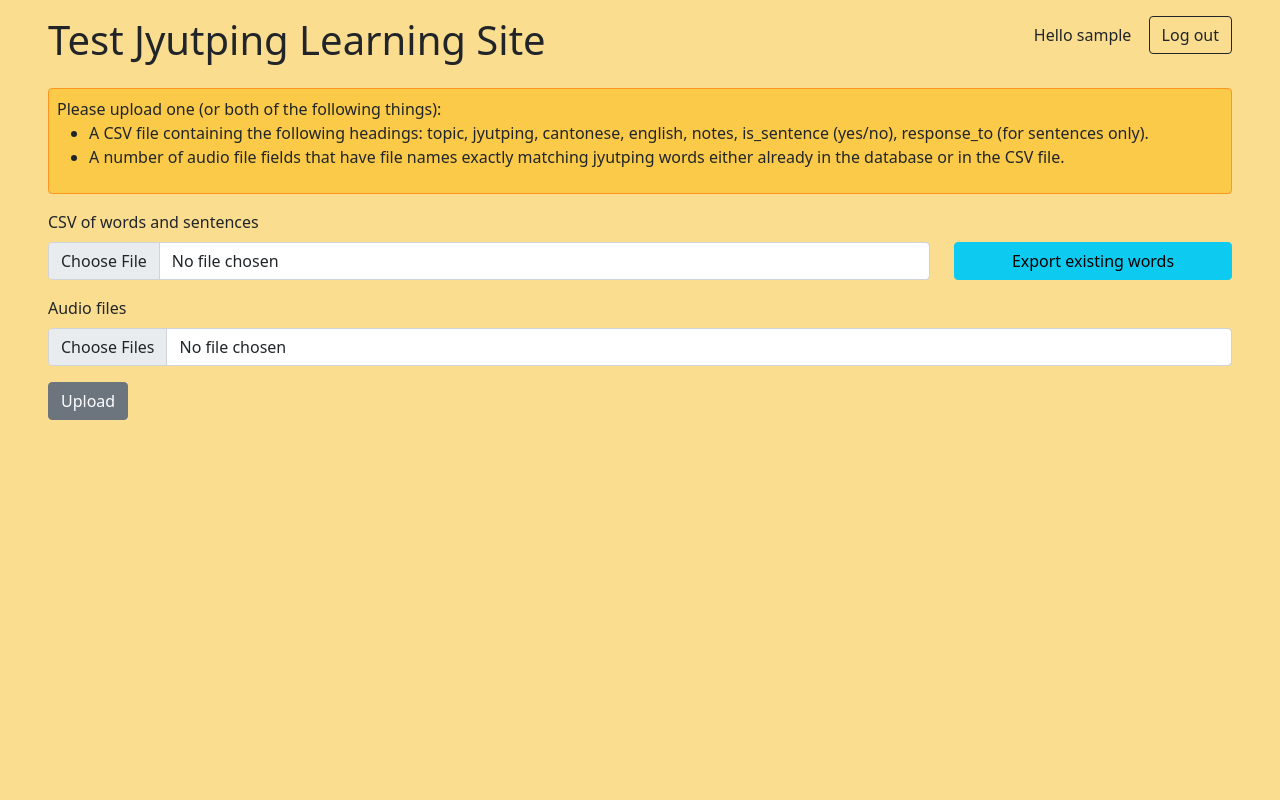
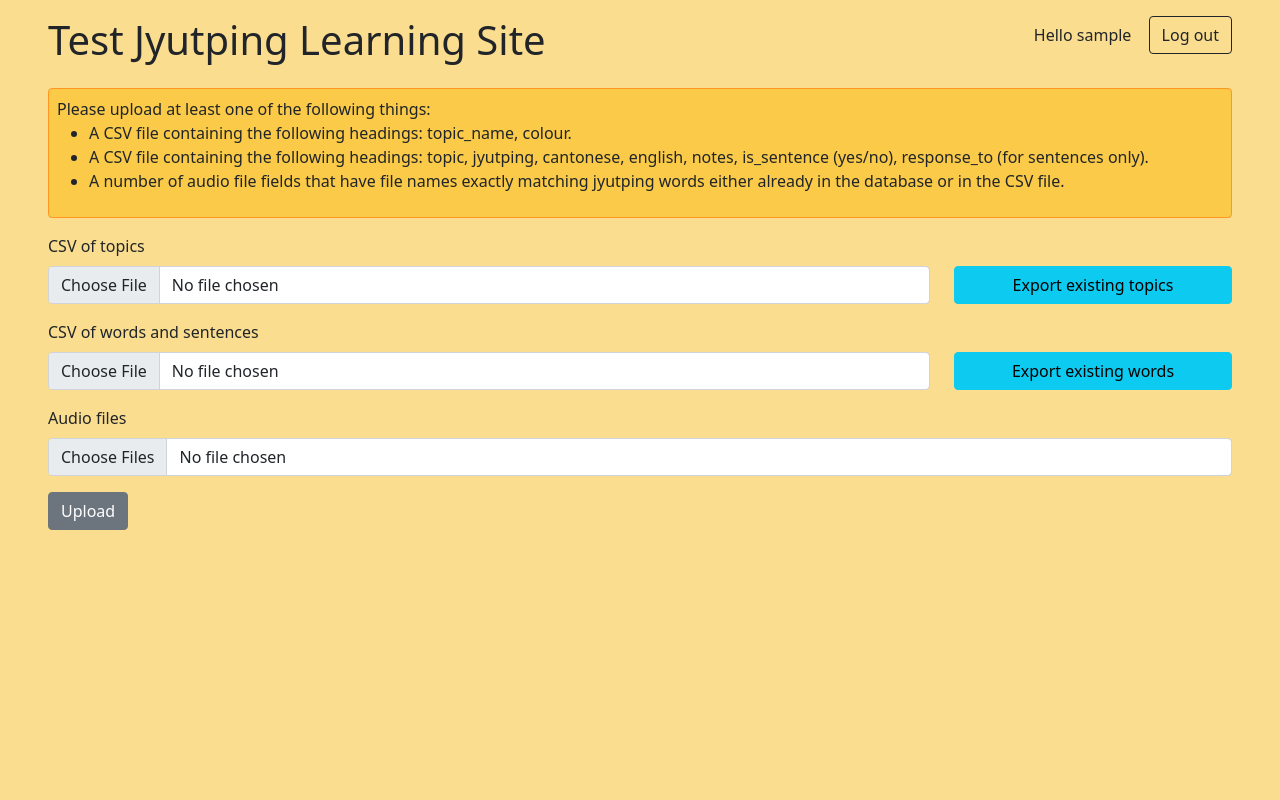
Before and after one commit to turnip99/jyutping-learning-site, a Django app: page /import/ in a window 1280 px wide. Run offline with Django 5.2, Linux system fonts and the light colour scheme; the visitor is signed in with stand-in values (Sample User, id 1); some libraries are stand-ins or nearby versions.

Commit message:
Added colour field

```diff
--- a/wordsandsentences/forms.py
+++ b/wordsandsentences/forms.py
@@ -43,6 +43,7 @@ class TopicForm(FormWithHelperMixin, forms.ModelForm):
         model = Topic
         fields = [
             "topic_name",
+            "colour",
             "loc",
         ]
 
@@ -104,16 +105,20 @@ class MultipleFileField(forms.FileField):
 
 
 class ImportForm(forms.Form):
+    topics_csv = forms.FileField(required=False, label="CSV of topics")
     words_csv = forms.FileField(required=False, label="CSV of words and sentences")
     audio_files = MultipleFileField(required=False)
 
     def __init__(self, *args, **kwargs):
         super().__init__(*args, **kwargs)
         self.helper = FormHelper(self)
-        self.helper.layout = Layout(Div(Div("words_csv", css_class="col-12 col-md-8 col-lg-9"), Div(HTML(f"""<a href='{reverse_lazy("words_export")}' class='btn btn-info w-100'>Export existing words</a>"""), css_class="col-12 col-md-4 col-lg-3 mb-3"), css_class="row align-items-end"), "audio_files")
+        self.helper.layout = Layout(
+            Div(Div("topics_csv", css_class="col-12 col-md-8 col-lg-9"), Div(HTML(f"""<a href='{reverse_lazy("topics_export")}' class='btn btn-info w-100'>Export existing topics</a>"""), css_class="col-12 col-md-4 col-lg-3 mb-3"), css_class="row align-items-end"),
+            Div(Div("words_csv", css_class="col-12 col-md-8 col-lg-9"), Div(HTML(f"""<a href='{reverse_lazy("words_export")}' class='btn btn-info w-100'>Export existing words</a>"""), css_class="col-12 col-md-4 col-lg-3 mb-3"), css_class="row align-items-end"),
+            "audio_files")
         self.helper.add_input(Submit('submit', "Upload", css_class="btn-secondary"))
 
     def clean(self):
         super().clean()
-        if not self.cleaned_data["words_csv"] and not self.cleaned_data["audio_files"]:
+        if not self.cleaned_data["topics_csv"] and not self.cleaned_data["words_csv"] and not self.cleaned_data["audio_files"]:
             raise forms.ValidationError("Please upload a file.")
--- a/wordsandsentences/models.py
+++ b/wordsandsentences/models.py
@@ -5,6 +5,7 @@ from django.db import models
 
 class Topic(models.Model):
     topic_name = models.CharField(max_length=100, unique=True)
+    colour = models.CharField(max_length=7, default="#ffffff", help_text="Pick a dark colour, for good contrast with white backgrounds/text.")
     loc = models.IntegerField()
 
     class Meta:
--- a/wordsandsentences/templates/wordsandsentences/import.html
+++ b/wordsandsentences/templates/wordsandsentences/import.html
@@ -3,8 +3,9 @@
 
 {% block main %}
     <div class="info-box">
-        Please upload one (or both of the following things):
+        Please upload at least one of the following things:
         <ul>
+            <li>A CSV file containing the following headings: topic_name, colour.</li>
             <li>A CSV file containing the following headings: topic, jyutping, cantonese, english, notes, is_sentence (yes/no), response_to (for sentences only).</li>
             <li>A number of audio file fields that have file names exactly matching jyutping words either already in the database or in the CSV file.</li>
         </ul>
--- a/wordsandsentences/urls.py
+++ b/wordsandsentences/urls.py
@@ -19,5 +19,6 @@ urlpatterns = [
     path('sentence_update/<int:pk>/', staff_required(views.SentenceUpdateView.as_view()), name='sentence_update'),
     path('sentence_delete/<int:pk>/', staff_required(views.SentenceDeleteView.as_view()), name='sentence_delete'),
     path('import/', staff_required(views.ImportView.as_view()), name='import'),
+    path('topics_export/', staff_required(views.TopicsExportView.as_view()), name='topics_export'),
     path('words_export/', staff_required(views.WordsExportView.as_view()), name='words_export'),
 ]
--- a/wordsandsentences/views.py
+++ b/wordsandsentences/views.py
@@ -452,6 +452,29 @@ class ImportView(generic.FormView):
     success_url = reverse_lazy("index")
 
     def form_valid(self, form):
+        if topics_csv := form.cleaned_data["topics_csv"]:
+            csv_rows = list(csv.DictReader(topics_csv.file.read().decode('utf-8-sig').splitlines()))
+            with transaction.atomic():
+                try:
+                    all_topics = Topic.objects.all()
+                    imported_topic_names = [row["topic_name"] for row in csv_rows]
+                    loc = 0
+                    # Get existing topics and make sure they maintain their order before we add the new topics.
+                    for topic in all_topics.exclude(topic_name__in=imported_topic_names):
+                        print(f"Setting loc of existing topic {topic.topic_name} to {loc}")
+                        topic.loc = loc
+                        topic.save()
+                        loc += 10
+                    for row in csv_rows:
+                        imported_topic_name = row["topic_name"]
+                        topic, _created = Topic.objects.get_or_create(topic_name=imported_topic_name)
+                        topic.colour = row["colour"]
+                        print(f"Assigning colour {topic.colour} to {topic.topic_name}")
+                        topic.loc = loc
+                        topic.save()
+                        loc += 10
+                except Exception as e:
+                    return render(self.request, self.template_name, {"form": form, "import_error": f"Error in topics CSV: {e}"})
         if words_csv := form.cleaned_data["words_csv"]:
             csv_rows = list(csv.DictReader(words_csv.file.read().decode('utf-8-sig').splitlines()))
             with transaction.atomic():
@@ -529,7 +552,7 @@ class ImportView(generic.FormView):
                                 Sentence.objects.get(topic__topic_name=topic, jyutping=sentence_row["jyutping"]).response_to.set(response_to_obj_list)
 
                 except Exception as e:
-                    return render(self.request, self.template_name, {"form": form, "import_error": f"Error in CSV: {e}"})
+                    return render(self.request, self.template_name, {"form": form, "import_error": f"Error in words CSV: {e}"})
         if audio_files := form.cleaned_data["audio_files"]:
             with transaction.atomic():
                 try:
@@ -550,6 +573,20 @@ class ImportView(generic.FormView):
         return super().form_valid(form)
 
 
+class TopicsExportView(generic.View):
+    def get(request, *args, **kwargs):
+        response = HttpResponse(
+            content_type="text/csv",
+            headers={"Content-Disposition": f"attachment; filename=Jyutping topics {datetime.now().date().strftime('%d-%m-%Y')}.csv"}
+        )
+        response.write(codecs.BOM_UTF8)  # Force into UTF-8 so that it accepts Chinese characters.
+        writer = unicodecsv.writer(response)
+        writer.writerow(["topic_name", "colour"])
+        for topic in Topic.objects.all():
+            writer.writerow([topic.topic_name, topic.colour])
+        return response
+
+
 class WordsExportView(generic.View):
     def get(request, *args, **kwargs):
         response = HttpResponse(
```
Also changed, not shown: wordsandsentences/migrations/0006_topic_colour.py (added).
